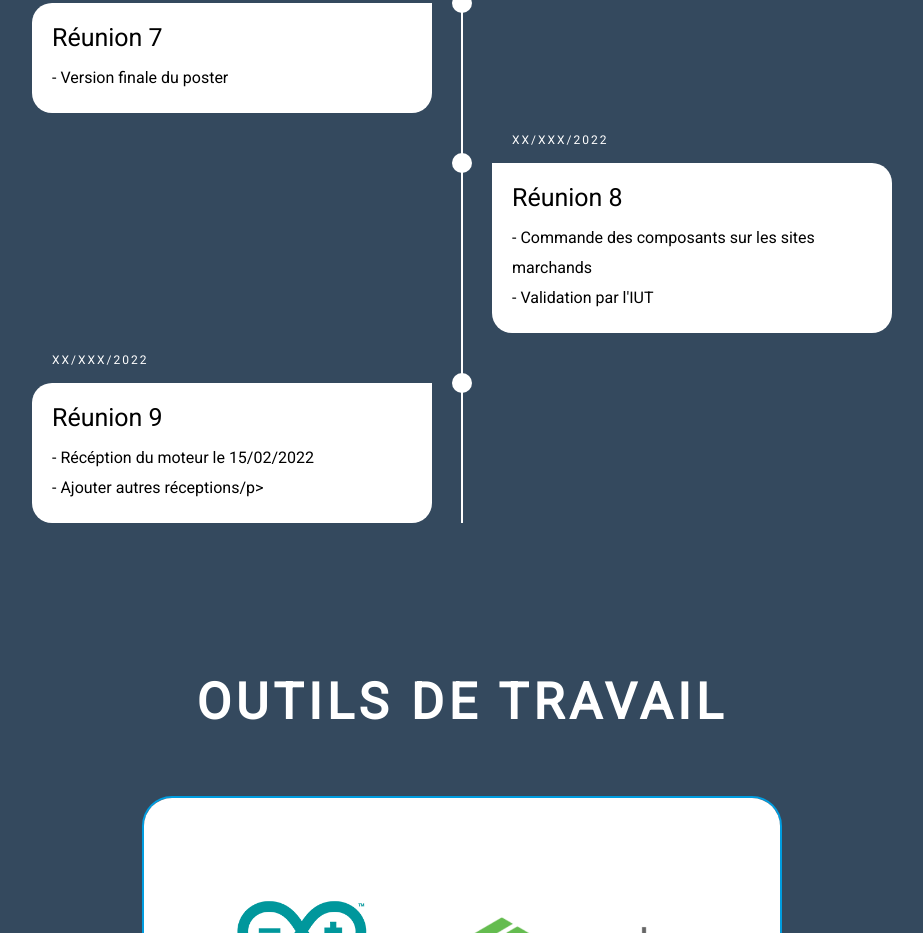
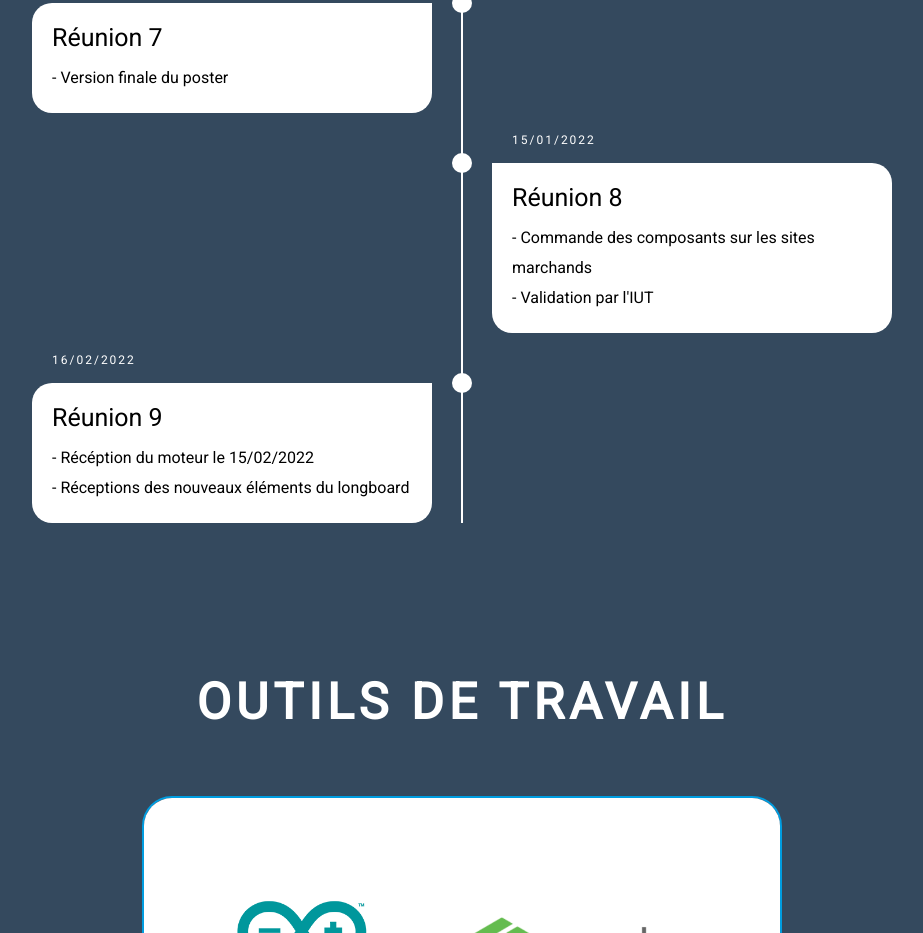
Before and after one commit to vitagfx/Ptut, a plain HTML site: page index.html in a window 1280 px wide. Shown: the part 2611-3544 px from the top of the page, without its empty margins (178-1101 px from the left). Drawn offline with Linux system fonts and the light colour scheme.

Commit message:
Update index.html

```diff
--- a/index.html
+++ b/index.html
@@ -20,7 +20,7 @@
   <link rel="preconnect" href="https://fonts.googleapis.com">
   <link rel="preconnect" href="https://fonts.gstatic.com" crossorigin>
   <link href="https://fonts.googleapis.com/css2?family=Roboto&display=swap" rel="stylesheet">
-  <title>PTUT LBE - Longboard Electrique</title>
+  <title>PTUT LBE - Longboard Électrique</title>
 </head>
 <body>
   <header class="header">
@@ -114,7 +114,7 @@
         </li>
         <li>
           <div class="timeline-content">
-            <h3 class="date">XX/XXX/2022</h3>
+            <h3 class="date">15/01/2022</h3>
             <h1>Réunion 8</h1>
             <p>- Commande des composants sur les sites marchands</p>
             <p>- Validation par l'IUT</p>
@@ -122,10 +122,10 @@
         </li>
         <li>
           <div class="timeline-content">
-            <h3 class="date">XX/XXX/2022</h3>
+            <h3 class="date">16/02/2022</h3>
             <h1>Réunion 9</h1>
             <p>- Récéption du moteur le 15/02/2022</p>
-            <p>- Ajouter autres réceptions/p>
+            <p>- Réceptions des nouveaux éléments du longboard</p>
           </div>
         </li>
         </ul>
```
